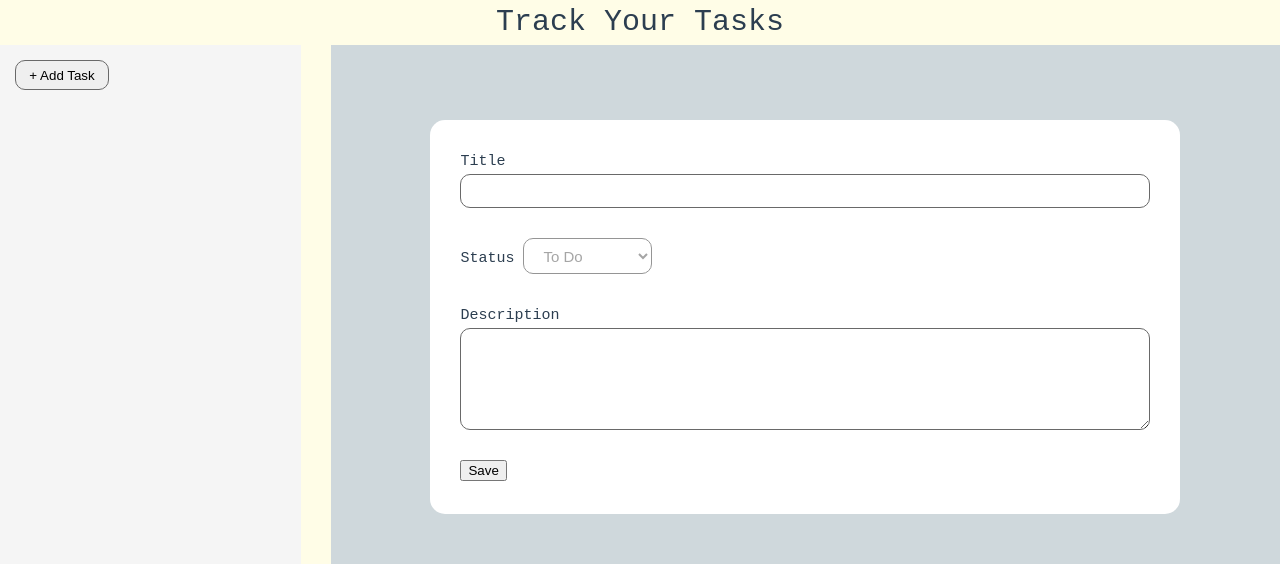
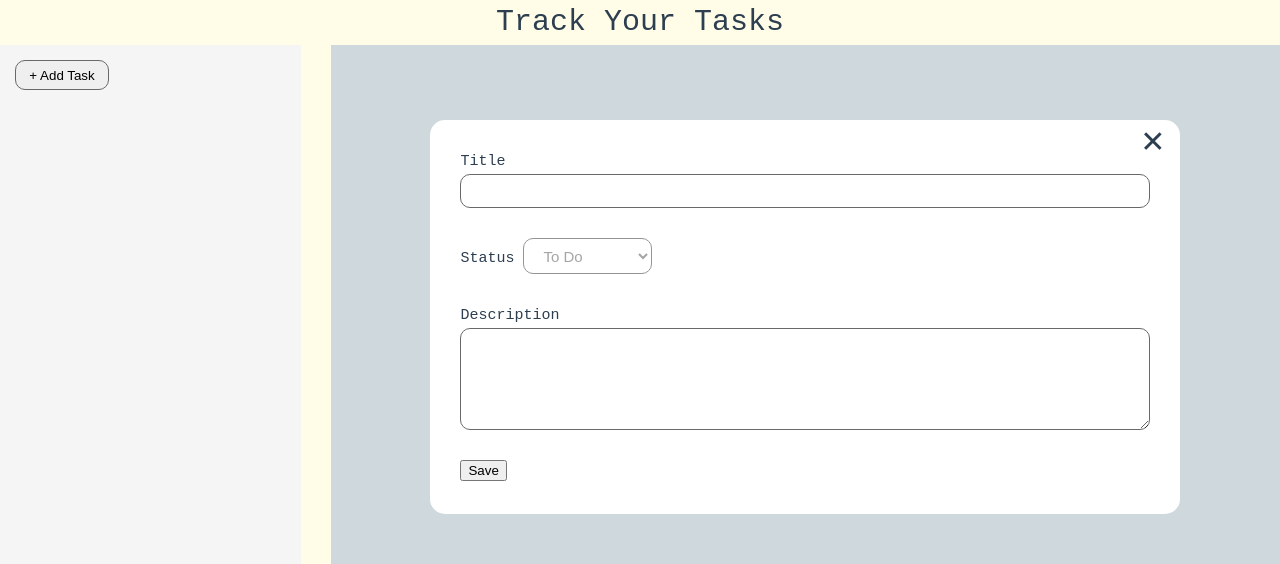
Before and after one commit to dsobolev/task-tracker-vue, a Vue app: page /task/new in a window 1280 px wide. Shown: the top 564 px of the page. Built offline with nearby package versions, Linux system fonts and the light colour scheme; a web font is replaced by a local one.

Commit message:
NoTitle warning. 'save' event. Close button styles

```diff
--- a/src/components/TaskEdit.vue
+++ b/src/components/TaskEdit.vue
@@ -7,22 +7,23 @@ const props = defineProps<{
     task?: TaskEntity,
 }>()
 
-const emit = defineEmits({
-    save: (payload: Partial<Omit<TaskEntity, "id">>) => {
-        if (payload.title === undefined || payload.title === '') {
-            return false
-        }
-
-        return true
-    }
-})
+const isNoTitle = ref(false)
+const emit = defineEmits<{
+    save: [payload: Partial<Omit<TaskEntity, "id">>]
+}>()
 
 function onSave() {
-    emit('save', {
-        title: title.value,
-        description: description.value,
-        status: status.value
-    })
+    if (!title.value) {
+        isNoTitle.value = true
+    } else {
+        isNoTitle.value = false
+
+        emit('save', {
+            title: title.value,
+            description: description.value,
+            status: status.value
+        })
+    }
 }
 
 const isNew = computed(() => props.task === null)
@@ -35,10 +36,18 @@ const taskStatus = computed(() => props.task
     ? props.task.status
     : TaskStatus.ToDo
 )
+
 </script>
 
 <template>
     <div>
+        <span class="close-btn">&#10005;</span>
+
+        <p v-show="isNoTitle"
+           class="warning">
+            Title is required
+        </p>
+
         <label>
             Title
             <input v-model="title"
@@ -66,11 +75,16 @@ const taskStatus = computed(() => props.task
                    name="description"
                    class="input" />
         </label>
+
         <button @click="onSave">Save</button>
     </div>
 </template>
 
 <style scoped>
+div {
+    position: relative;
+}
+
 label {
     display: block;
     margin-bottom: 2em;
@@ -79,6 +93,20 @@ label {
 input, textarea {
     display: block;
     width: 100%;
+}
+
+.warning {
+    color: red;
+}
+
+.close-btn {
+    position: absolute;
+    top: 0;
+    right: 0.5em;
+    display: inline-block;
+    font-size: 2em;
+    cursor: pointer;
+    user-select: none;
 }
 
 .input {
```
Also changed, not shown: 1 other file (tests, documents, lock files or other folders).
